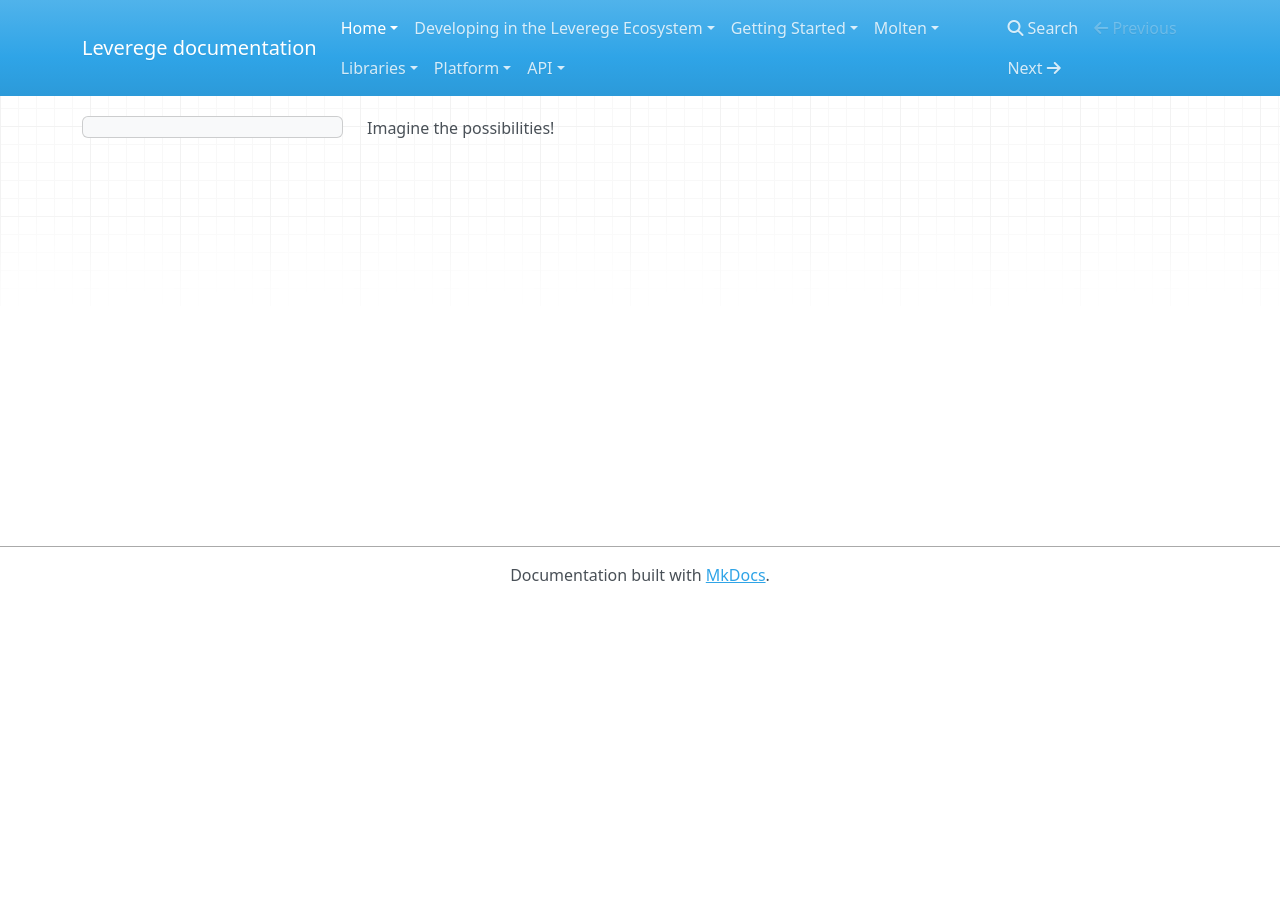
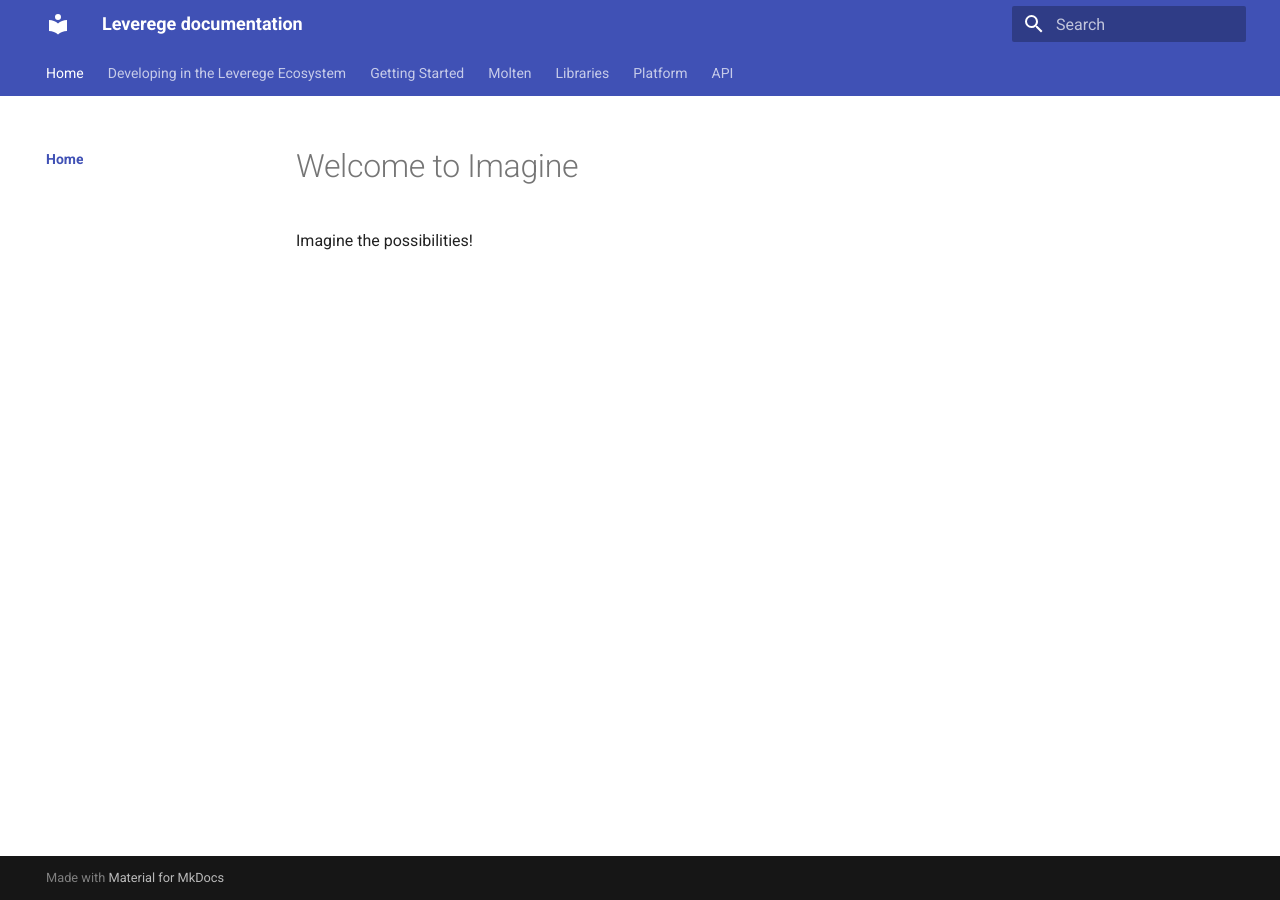
Before and after one commit to nickthenewbie1/mkdocsrtdtest, an MkDocs documentation site: the page built from docs/index.md, in a window 1280 px wide. Built offline with MkDocs 1.6.1 and Material for MkDocs 9.7.7, drawn with Linux system fonts in a browser that asks for light colours; nearby versions of some CDN libraries; the version menu is left out; part of the change alters nothing that is shown.

Commit message:
Update mkdocs.yml

```diff
--- a/mkdocs.yml
+++ b/mkdocs.yml
@@ -1,7 +1,7 @@
 site_name: Leverege documentation
 theme:
- # name: material
- # custom_dir: overrides
+  name: material
+  custom_dir: overrides
   features:
     - navigation.tabs
     - navigation.top
```
